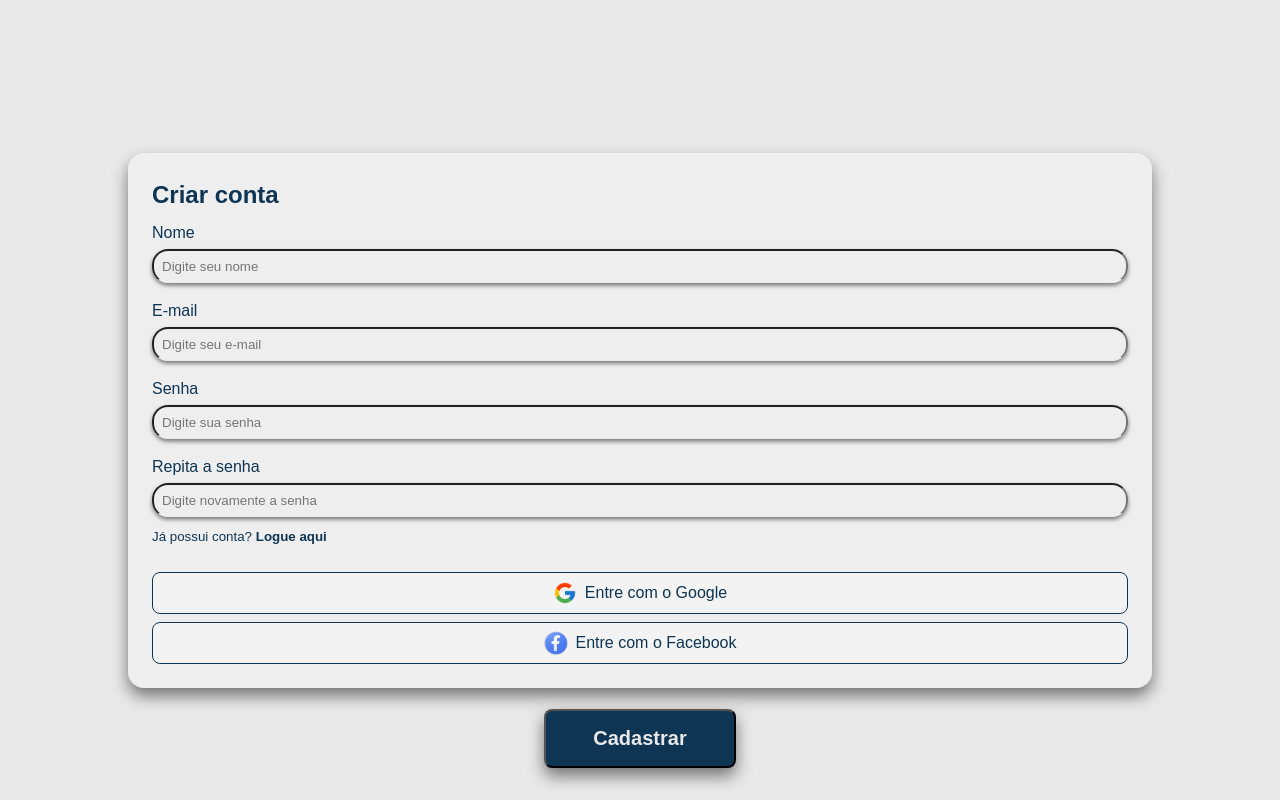
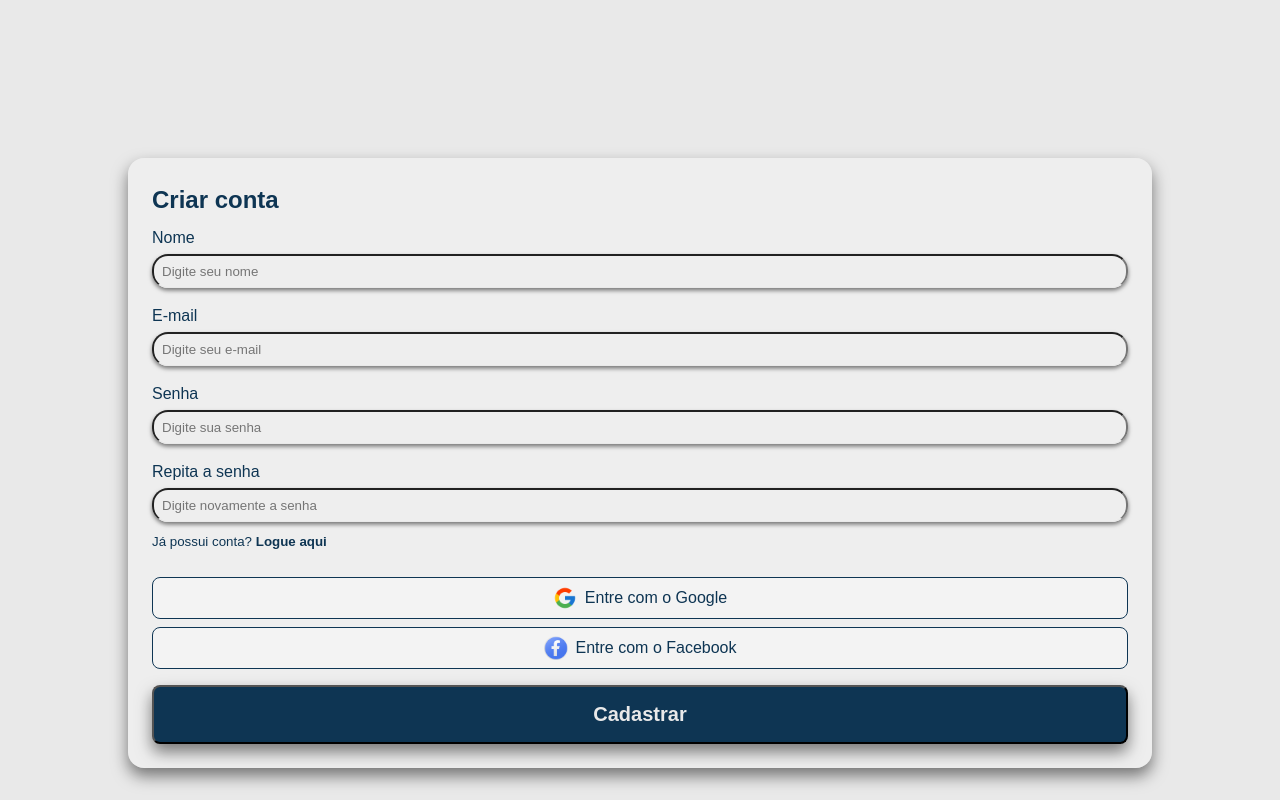
Before and after one commit to AndrehW27/ZeraMeta, an Angular app: page /cadastro in a window 1280 px wide. Built offline with nearby package versions, Linux system fonts and the light colour scheme.

Commit message:
css adjustment

```diff
--- a/src/app/pages/boas-vindas/boas-vindas.component.scss
+++ b/src/app/pages/boas-vindas/boas-vindas.component.scss
@@ -29,7 +29,7 @@
 .botoes{
     position: fixed;
     bottom: 2rem;
-    // width: 100%;
+    width: 80vw;
     display: flex;
     flex-direction: column;
     align-items: center;
@@ -44,16 +44,11 @@
 
 
     .botao-entrar, .botao-conta{
-        // width: 90%;
-        min-width: 12rem;
-            padding: 1rem 2rem 1rem 2rem;
-
-        // font-size: 1.5rem;
-        // border: none;
+        width: 100%;
+        padding: 1rem 2rem 1rem 2rem;
         border-radius: 0.5rem;
         cursor: pointer;
-            box-shadow: 0 0.5rem 1rem rgba(0, 0, 0, 0.5);
-
+        box-shadow: 0 0.5rem 1rem rgba(0, 0, 0, 0.5);
     }
 
     .botao-entrar{
--- a/src/app/pages/cadastro/cadastro.component.html
+++ b/src/app/pages/cadastro/cadastro.component.html
@@ -50,14 +50,17 @@
               Entre com o Facebook
           </button>
         </div>
+        <button (click)="cadastrar()" class="botao">
+          <h2>Cadastrar</h2>
+        </button>
     </div>
   </section>
 
-  <section>
+  <!-- <section>
     <button (click)="cadastrar()" class="botao">
       <h2>Cadastrar</h2>
     </button>
-  </section>
+  </section> -->
 
   <section>
     <!-- <button (click)="openSuccess()">Show Success</button>
--- a/src/app/pages/cadastro/cadastro.component.scss
+++ b/src/app/pages/cadastro/cadastro.component.scss
@@ -4,7 +4,7 @@
 
 .formulario{
     position: fixed;
-    bottom: 7rem;
+    bottom: 2rem;
     margin-top: 2rem;
     width: 80vw;
     padding: 1.5rem;
@@ -75,11 +75,8 @@
 }
 
 .botao{
-     position: fixed;
-    bottom: 2rem;
-        min-width: 12rem;
-
-    // margin-top: 3rem;
+    width: 100%;
+    margin-top: 1rem;
     display: flex;
     flex-direction: column;
     align-items: center;
--- a/src/app/pages/login/login.component.html
+++ b/src/app/pages/login/login.component.html
@@ -49,14 +49,17 @@
             Entre com o Facebook
         </button>
       </div>
+      <button (click)="handleLogin(email, senha)" class="botao">
+        <h2>Entrar</h2>
+      </button>
     </div>
   </section>
-
+<!--
   <section>
     <button (click)="handleLogin(email, senha)" class="botao">
       <h2>Entrar</h2>
     </button>
-  </section>
+  </section> -->
 
   <section>
     <!-- <button (click)="openSuccess()">Show Success</button>
--- a/src/app/pages/login/login.component.scss
+++ b/src/app/pages/login/login.component.scss
@@ -5,7 +5,7 @@
 
 .formulario{
     position: fixed;
-    bottom: 7rem;
+    bottom: 2rem;
     margin-top: 2rem;
     width: 80vw;
     padding: 1.5rem;
@@ -85,11 +85,12 @@
 }
 
 .botao{
-     position: fixed;
-    bottom: 2rem;
-        min-width: 12rem;
+    //  position: fixed;
+    // bottom: 2rem;
+                width: 100%;
 
-    // margin-top: 3rem;
+
+    margin-top: 1rem;
     display: flex;
     flex-direction: column;
     align-items: center;
```
